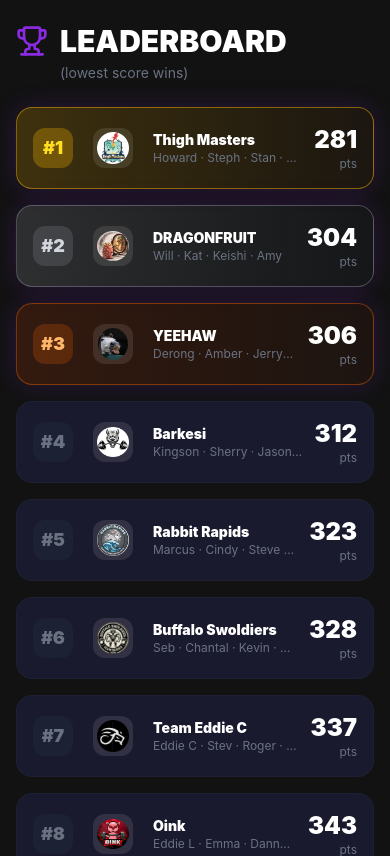
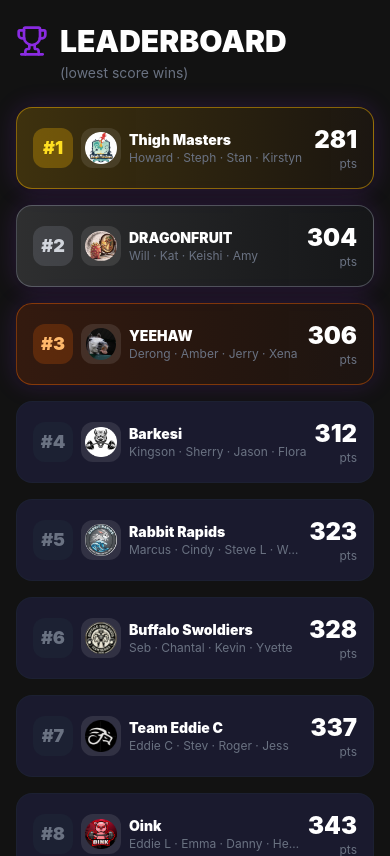
Before and after one commit to darkglassb7k/crossfit-bakesi-2026-team-series, a Next.js app: page / in a window 390 px wide. Shown: the part 1220-2076 px from the top of the page. Built offline with nearby package versions, Linux system fonts and the light colour scheme.

Commit message:
Tighten grid gaps and columns on mobile for more name space

```diff
--- a/src/app/page.tsx
+++ b/src/app/page.tsx
@@ -183,7 +183,7 @@ export default function Dashboard() {
                 }`}
               >
                 {/* Grid: fixed columns for rank, logo, name (flex), score */}
-                <div className="grid items-center gap-3" style={{ gridTemplateColumns: "3rem 3rem 1fr auto" }}>
+                <div className="grid items-center gap-2 md:gap-3" style={{ gridTemplateColumns: "2.5rem 2.5rem 1fr auto" }}>
                   {/* Rank */}
                   <div
                     className={`w-10 h-10 md:w-12 md:h-12 rounded-xl flex items-center justify-center font-black text-lg md:text-xl ${
```
